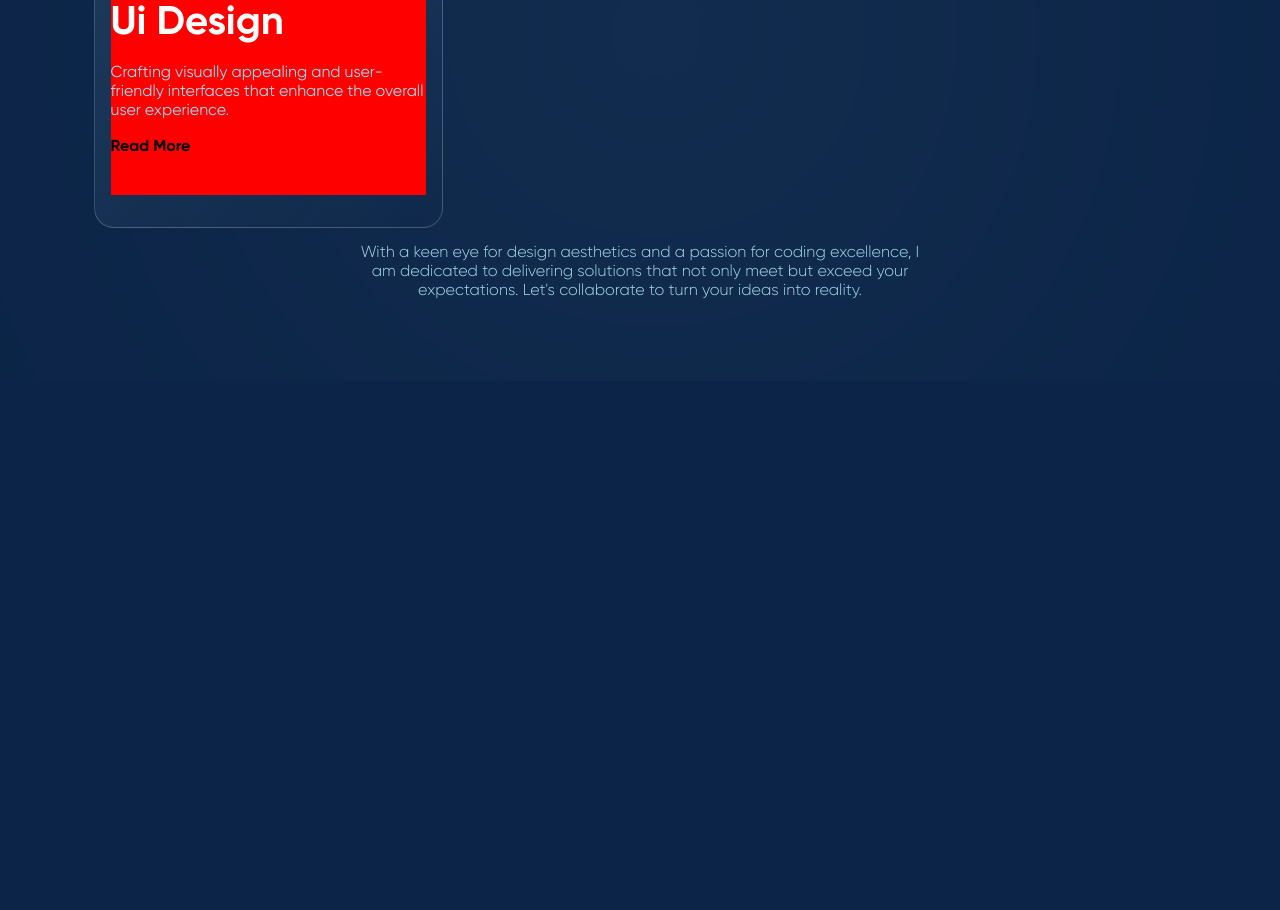
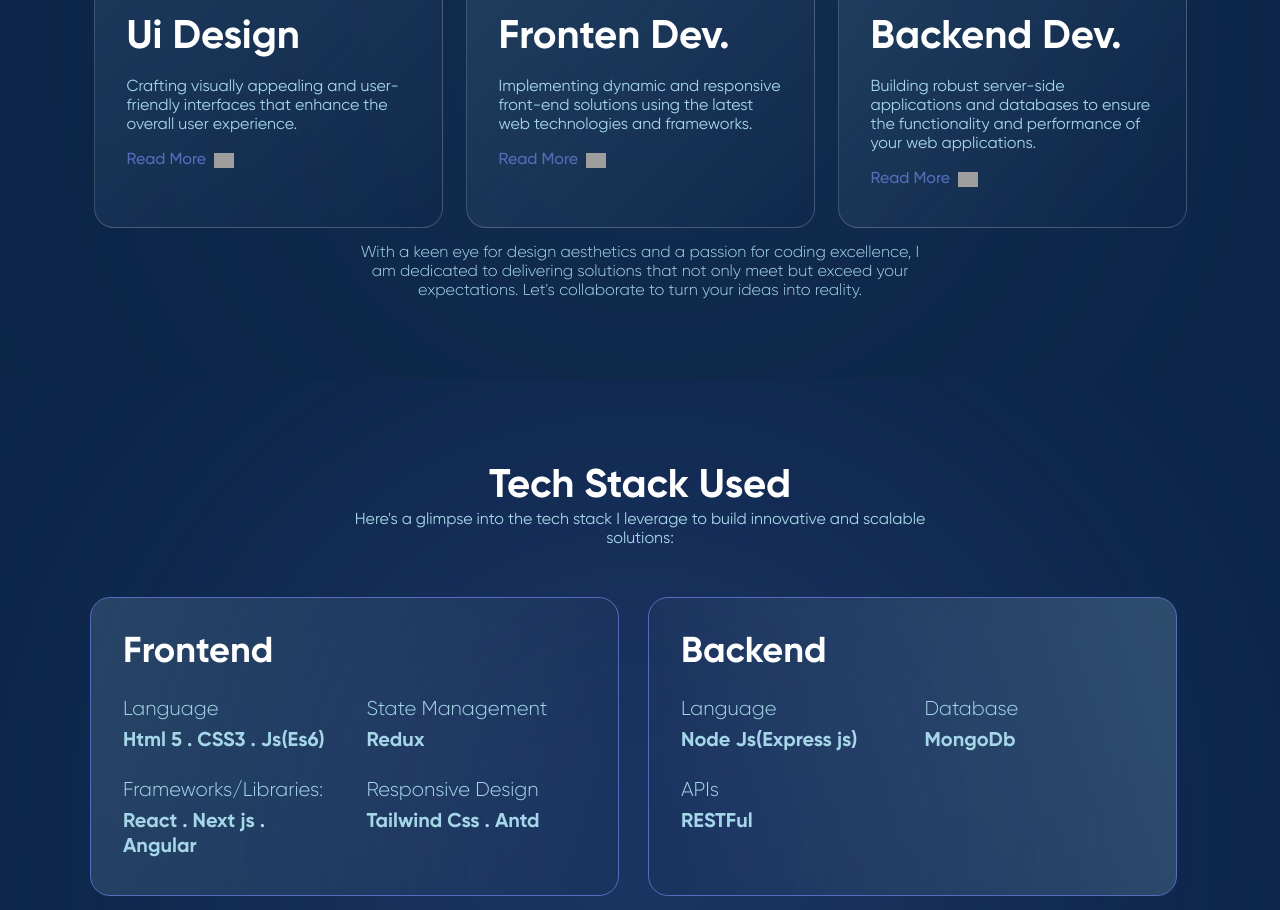
Before and after one commit to JohnnnGreat/portfoliov2, an Angular app: page / in a window 1280 px wide. Shown: the part 1120-2030 px from the top of the page. Before the commit the page ends 1501 px from the top, so only its background shows below. Built offline with nearby package versions, Linux system fonts and the light colour scheme; grey boxes are pictures that could not be loaded.

Commit message:
Worked on the services

```diff
--- a/angular.json
+++ b/angular.json
@@ -38,8 +38,8 @@
               "budgets": [
                 {
                   "type": "initial",
-                  "maximumWarning": "500kb",
-                  "maximumError": "1mb"
+                  "maximumWarning": "4mb",
+                  "maximumError": "5mb"
                 },
                 {
                   "type": "anyComponentStyle",
--- a/src/app/app.component.ts
+++ b/src/app/app.component.ts
@@ -16,7 +16,7 @@ import AOS from 'aos';
 export class AppComponent implements OnInit {
   ngOnInit() {
     AOS.init({
-      duration: 800, // Animation duration in milliseconds
+      duration: 1000, // Animation duration in milliseconds
       easing: 'ease-in-out', // Animation easing function
       // Only run the animation once
     });
--- a/src/app/home/hero/hero.component.scss
+++ b/src/app/home/hero/hero.component.scss
@@ -9,7 +9,7 @@ $text_clr: #a5d7e8;
     max-width: 1100px;
     margin: auto;
     border-radius: 20px;
-    border: 1px solid #fff;
+    border: 1px solid #0084ffa9;
     background: linear-gradient(
       118deg,
       rgba(165, 215, 232, 0.08) 8.19%,
--- a/src/app/home/home.component.html
+++ b/src/app/home/home.component.html
@@ -1,2 +1,3 @@
 <app-hero></app-hero>
 <app-services></app-services>
+<app-techstack></app-techstack>
--- a/src/app/home/home.component.ts
+++ b/src/app/home/home.component.ts
@@ -2,11 +2,12 @@ import { Component } from '@angular/core';
 import { HeroComponent } from './hero/hero.component';
 import { Title, Meta } from '@angular/platform-browser';
 import { ServicesComponent } from './services/services.component';
+import { TechstackComponent } from './techstack/techstack.component';
 
 @Component({
   selector: 'app-home',
   standalone: true,
-  imports: [HeroComponent, ServicesComponent],
+  imports: [HeroComponent, ServicesComponent, TechstackComponent],
   templateUrl: './home.component.html',
   styleUrl: './home.component.scss',
 })
--- a/src/app/home/services/services.component.html
+++ b/src/app/home/services/services.component.html
@@ -11,7 +11,7 @@
             </p>
         </div>
         <div class="services-container grid">
-            <div class="services-card">
+            <div class="services-card" data-aos="fade-up">
                 <div>
                     <img class="services-icon" src="../../../assets/iconoir_design-nib.svg" alt="">
                     <h1>Ui Design</h1>
@@ -19,13 +19,38 @@
                         overall
                         user experience.
                     </p>
-                    <a class="read-more">
+                    <a href='/' class="read-more">
                         <p>Read More</p>
-
+                        <img src="../../../assets/solar_arrow-right-outline.svg" alt="">
                     </a>
                 </div>
             </div>
-
+            <div class="services-card" data-aos="fade-up" data-aos-delay="200">
+                <div>
+                    <img class="services-icon" src="../../../assets/fluent-mdl2_front-camera.svg" alt="">
+                    <h1>Fronten Dev.</h1>
+                    <p class="card-desc">Implementing dynamic and responsive front-end solutions using the latest web
+                        technologies and frameworks.
+                    </p>
+                    <a href='/' class="read-more">
+                        <p>Read More</p>
+                        <img src="../../../assets/solar_arrow-right-outline.svg" alt="">
+                    </a>
+                </div>
+            </div>
+            <div class="services-card" data-aos="fade-up" data-aos-delay="400">
+                <div>
+                    <img class="services-icon" src="../../../assets/cib_strapi.svg" alt="">
+                    <h1>Backend Dev.</h1>
+                    <p class="card-desc">Building robust server-side applications and databases to ensure the
+                        functionality and performance of your web applications.
+                    </p>
+                    <a href='/' class="read-more">
+                        <p>Read More</p>
+                        <img src="../../../assets/solar_arrow-right-outline.svg" alt="">
+                    </a>
+                </div>
+            </div>
         </div>
     </div>
     <p class="service-p">With a keen eye for design aesthetics and a passion for coding excellence, I am dedicated to
--- a/src/app/home/services/services.component.scss
+++ b/src/app/home/services/services.component.scss
@@ -41,7 +41,7 @@
           rgba(165, 215, 232, 0.12) 3.77%,
           rgba(165, 215, 232, 0) 98.57%
         );
-        padding: 1rem;
+        padding: 2rem;
         width: 349px;
         height: 348px;
         flex-shrink: 0;
@@ -50,7 +50,6 @@
         align-items: center;
         justify-content: center;
         div {
-          background: red;
           height: 90%;
         }
         .services-icon {
@@ -81,6 +80,21 @@
           margin-top: 1rem;
           display: flex;
           align-items: center;
+          position: relative;
+          z-index: 10;
+          gap: 0.5rem;
+          p {
+            color: #576cbc;
+
+            font-size: 16px;
+            font-style: normal;
+            font-weight: 200;
+            line-height: normal;
+          }
+
+          img {
+            width: 20px;
+          }
         }
       }
     }
@@ -98,6 +112,7 @@
 
         .services-header__desc {
           width: 100%;
+          margin-top: 1rem;
         }
       }
 
--- a/src/app/home/techstack/techstack.component.html
+++ b/src/app/home/techstack/techstack.component.html
@@ -1 +1,80 @@
-<p>techstack works!</p>
+<div class="techstack">
+    <div class="circle-blur">
+        <div class="circle"></div>
+    </div>
+    <div class="techstack__wrapper">
+        <div class="techstack-header">
+            <h1 class="techstack-header__main" data-aos="fade-up">Tech Stack Used</h1>
+            <p class="techstack-header__desc" data-aos="fade-up">Here's a glimpse into the tech stack I leverage to
+                build
+                innovative and scalable solutions:
+            </p>
+
+        </div>
+
+        <div class="techstack-details">
+            <div data-aos="fade-right" class="techstack-card">
+                <h1 class="card-title">
+                    Frontend
+                </h1>
+                <div class="card-info">
+                    <div class="card-info__details">
+                        <h1>Language</h1>
+                        <p>Html 5 . CSS3 . Js(Es6)</p>
+                    </div>
+                    <div class="card-info__details">
+                        <h1>State Management</h1>
+                        <p>Redux</p>
+                    </div>
+                    <div class="card-info__details">
+                        <h1>Frameworks/Libraries:</h1>
+                        <p>React . Next js . Angular</p>
+                    </div>
+                    <div class="card-info__details">
+                        <h1>Responsive Design</h1>
+                        <p>Tailwind Css . Antd</p>
+                    </div>
+                </div>
+            </div>
+            <div data-aos="fade-left" class="techstack-card">
+                <h1 class="card-title">
+                    Backend
+                </h1>
+                <div class="card-info">
+                    <div class="card-info__details">
+                        <h1>Language</h1>
+                        <p>Node Js(Express js)</p>
+                    </div>
+                    <div class="card-info__details">
+                        <h1>Database</h1>
+                        <p>MongoDb</p>
+                    </div>
+                    <div class="card-info__details">
+                        <h1>APIs</h1>
+                        <p>RESTFul</p>
+                    </div>
+                    <!-- <div class="card-info__details">
+                        <h1>Responsive Design</h1>
+                        <p>Tailwind Css . Antd</p>
+                    </div> -->
+                </div>
+            </div>
+            <div class="techstack-card" data-aos="fade-up">
+                <h1 class="card-title">
+                    Others
+                </h1>
+                <div class="card-info">
+                    <div class="card-info__details">
+                        <h1>Version Control</h1>
+                        <p>Github</p>
+                    </div>
+                    <div class="card-info__details">
+                        <h1>CMS</h1>
+                        <p>Wordpress . Blogger</p>
+                    </div>
+
+                </div>
+            </div>
+        </div>
+    </div>
+</div>
--- a/src/app/home/techstack/techstack.component.scss
+++ b/src/app/home/techstack/techstack.component.scss
@@ -0,0 +1,116 @@
+.techstack {
+  padding: 5rem 1rem;
+  overflow: hidden;
+  position: relative;
+  &__wrapper {
+    max-width: 1100px;
+    margin: auto;
+    position: relative;
+    z-index: 1;
+    .techstack-header {
+      .techstack-header__main {
+        color: #fff;
+        text-align: center;
+
+        font-size: 40px;
+        font-style: normal;
+        font-weight: 400;
+        line-height: normal;
+      }
+
+      .techstack-header__desc {
+        color: #a5d7e8;
+        text-align: center;
+
+        font-size: 16px;
+        font-style: normal;
+        font-weight: 300;
+        line-height: normal;
+        width: 571px;
+        margin: auto;
+      }
+    }
+    .techstack-details {
+      margin-top: 3rem;
+      display: grid;
+      grid-template-columns: repeat(2, 1fr);
+      gap: 1rem;
+      .techstack-card {
+        width: 529px;
+        height: 299px;
+        flex-shrink: 0;
+        border-radius: 20px;
+        border: 1px solid #576cbc;
+        background: linear-gradient(
+          107deg,
+          rgba(165, 215, 232, 0.17) 0.99%,
+          rgba(255, 255, 255, 0) 98.56%
+        );
+        padding: 2rem;
+
+        &:nth-child(2) {
+          border-radius: 20px;
+          border: 1px solid #576cbc;
+          background: linear-gradient(
+            253deg,
+            rgba(165, 215, 232, 0.21) 4.61%,
+            rgba(165, 215, 232, 0) 97.47%
+          );
+        }
+        .card-title {
+          color: #fff;
+          font-size: 36px;
+          font-style: normal;
+          font-weight: 400;
+          line-height: normal;
+        }
+
+        .card-info {
+          margin-top: 1.4rem;
+          display: grid;
+          grid-template-columns: repeat(2, 1fr);
+          gap: 1.5rem;
+          .card-info__details {
+            h1 {
+              color: #a5d7e8;
+              font-family: Gilroy;
+              font-size: 20px;
+              font-style: normal;
+              font-weight: 100;
+              line-height: normal;
+            }
+
+            p {
+              color: #a5d7e8;
+              font-size: 20px;
+              font-style: normal;
+              font-weight: 400;
+              line-height: normal;
+              margin-top: 0.5rem;
+            }
+          }
+        }
+      }
+    }
+  }
+}
+
+.circle-blur {
+  width: 100%;
+  height: 100%;
+  position: absolute;
+  top: 0;
+  left: 0;
+
+  display: flex;
+  align-items: center;
+  justify-content: center;
+  .circle {
+    width: 835px;
+    height: 788px;
+    flex-shrink: 0;
+    border-radius: 835px;
+    background: rgba(87, 108, 188, 0.28);
+    filter: blur(200px);
+  }
+}
```
